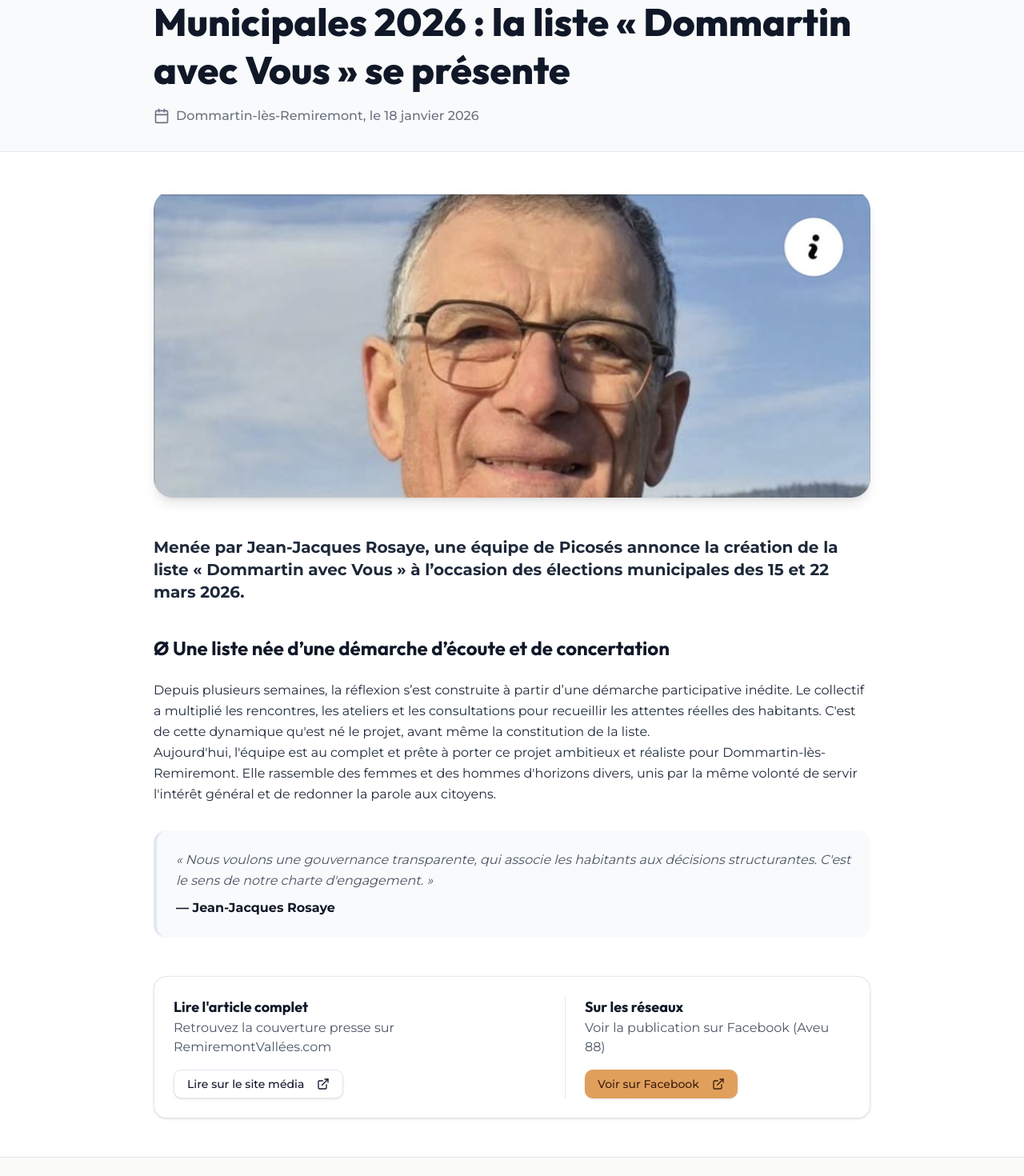
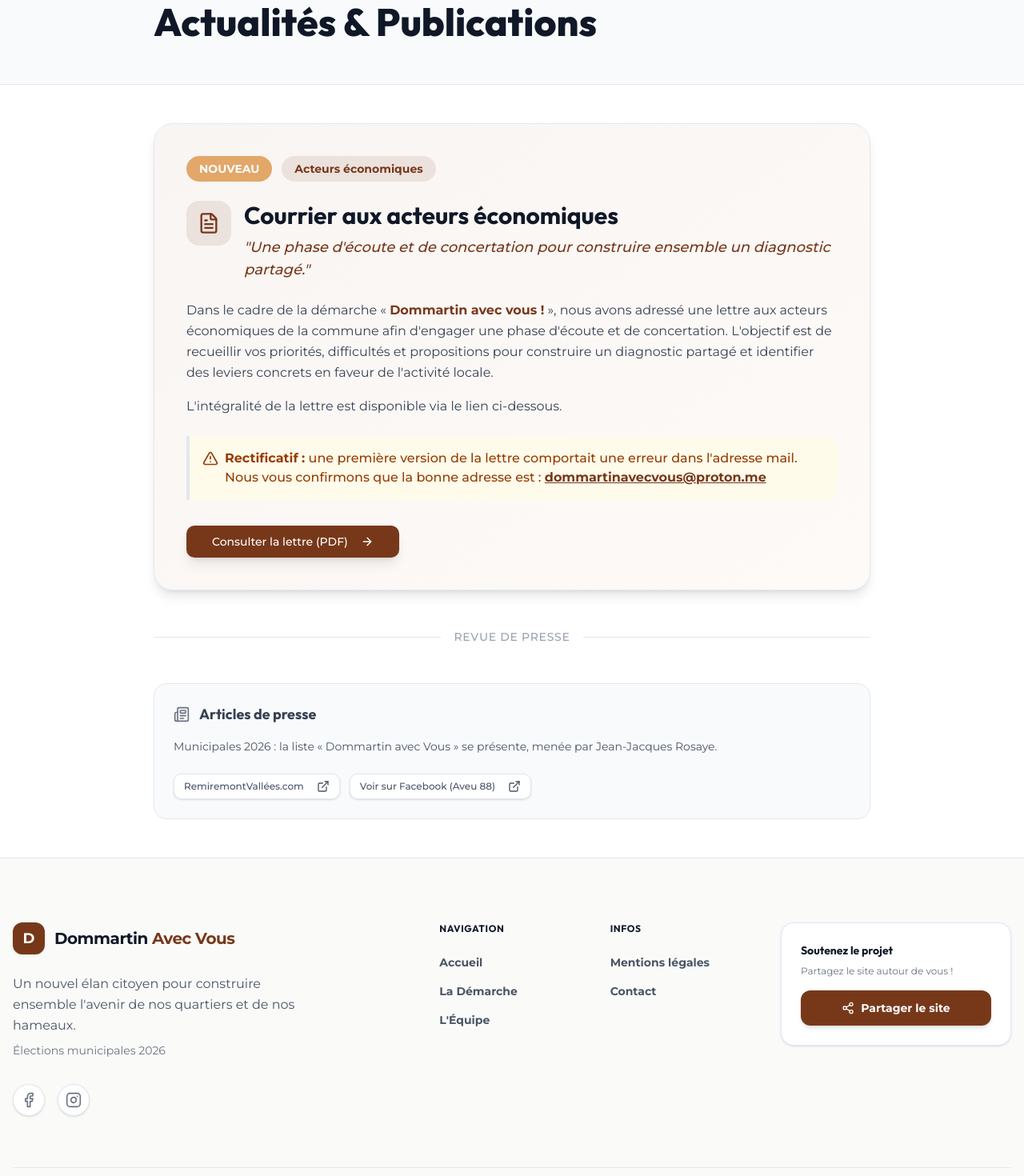
Before and after one commit to LenaGonzalezBreton/web_dommartin, a Next.js app: page /communique in a window 1280 px wide. Shown: the part 200-1670 px from the top of the page at 80% size. Built offline with nearby package versions, Linux system fonts and the light colour scheme.

Commit message:
Ajout courrier aux acteurs économiques - refonte page médias

```diff
--- a/app/communique/page.tsx
+++ b/app/communique/page.tsx
@@ -2,11 +2,11 @@ import { Metadata } from "next";
 import Image from "next/image";
 import Link from "next/link";
 import { Button } from "@/components/ui/button";
-import { ArrowLeft, Calendar, ExternalLink } from "lucide-react";
+import { ArrowLeft, ArrowRight, ExternalLink, AlertTriangle, FileText, Newspaper } from "lucide-react";
 
 export const metadata: Metadata = {
     title: "Dans les médias | Dommartin avec vous",
-    description: "Municipales 2026 : la liste « Dommartin avec Vous » se présente, menée par Jean-Jacques Rosaye.",
+    description: "Courrier aux acteurs économiques et couverture presse de la liste Dommartin avec Vous.",
 };
 
 export default function CommuniquePage() {
@@ -26,87 +26,104 @@ export default function CommuniquePage() {
                             DANS LES MÉDIAS
                         </span>
                         <h1 className="text-3xl md:text-5xl font-extrabold text-gray-900 font-heading leading-tight mb-4">
-                            Municipales 2026 : la liste « Dommartin avec Vous » se présente
+                            Actualités & Publications
                         </h1>
-                        <div className="flex items-center text-gray-500 font-medium">
-                            <Calendar className="w-5 h-5 mr-2" />
-                            Dommartin-lès-Remiremont, le 18 janvier 2026
-                        </div>
                     </div>
                 </div>
             </div>
 
             <div className="container mx-auto px-4 py-12">
-                <div className="max-w-4xl mx-auto">
+                <div className="max-w-4xl mx-auto space-y-12">
 
-                    {/* Visual from FB */}
-                    <div className="relative w-full aspect-video md:aspect-[21/9] bg-gray-100 rounded-3xl overflow-hidden shadow-lg mb-12">
-                        <Image
-                            src="/communique-2026.png"
-                            alt="Visuel du communiqué de presse"
-                            fill
-                            className="object-cover"
-                        />
+                    {/* SECTION PRINCIPALE: Courrier aux acteurs économiques */}
+                    <section className="bg-gradient-to-br from-primary/5 to-accent/5 p-8 md:p-10 rounded-3xl border border-primary/20 shadow-lg">
+                        <div className="flex items-center gap-3 mb-6">
+                            <span className="bg-accent text-white font-bold px-4 py-1.5 rounded-full text-sm animate-pulse">
+                                NOUVEAU
+                            </span>
+                            <span className="bg-primary/10 text-primary font-bold px-4 py-1.5 rounded-full text-sm">
+                                Acteurs économiques
+                            </span>
+                        </div>
+
+                        <div className="flex items-start gap-4 mb-6">
+                            <div className="bg-primary/10 w-14 h-14 rounded-2xl flex items-center justify-center shrink-0">
+                                <FileText className="w-7 h-7 text-primary" />
+                            </div>
+                            <div>
+                                <h2 className="text-2xl md:text-3xl font-bold text-gray-900 mb-2">
+                                    Courrier aux acteurs économiques
+                                </h2>
+                                <p className="text-lg text-primary font-medium italic">
+                                    "Une phase d'écoute et de concertation pour construire ensemble un diagnostic partagé."
+                                </p>
+                            </div>
+                        </div>
+
+                        <div className="space-y-4 text-gray-700 leading-relaxed mb-6">
+                            <p>
+                                Dans le cadre de la démarche « <strong className="text-primary">Dommartin avec vous !</strong> », nous avons adressé une lettre aux acteurs économiques de la commune afin d'engager une phase d'écoute et de concertation. L'objectif est de recueillir vos priorités, difficultés et propositions pour construire un diagnostic partagé et identifier des leviers concrets en faveur de l'activité locale.
+                            </p>
+                            <p>
+                                L'intégralité de la lettre est disponible via le lien ci-dessous.
+                            </p>
+                        </div>
+
+                        {/* Rectificatif */}
+                        <div className="bg-amber-50 border-l-4 border-amber-400 p-4 rounded-r-xl mb-8">
+                            <p className="text-amber-800 font-medium flex items-start gap-2">
+                                <AlertTriangle className="w-5 h-5 shrink-0 mt-0.5" />
+                                <span>
+                                    <strong>Rectificatif :</strong> une première version de la lettre comportait une erreur dans l'adresse mail. Nous vous confirmons que la bonne adresse est : <a href="mailto:dommartinavecvous@proton.me" className="text-primary underline font-bold">dommartinavecvous@proton.me</a>
+                                </span>
+                            </p>
+                        </div>
+
+                        <Button asChild size="lg" className="bg-primary hover:bg-primary/90 text-white shadow-lg">
+                            <a
+                                href="/Acteurs économiques.pdf"
+                                target="_blank"
+                                rel="noopener noreferrer"
+                            >
+                                Consulter la lettre (PDF)
+                                <ArrowRight className="ml-2 w-5 h-5" />
+                            </a>
+                        </Button>
+                    </section>
+
+                    {/* Séparateur */}
+                    <div className="flex items-center gap-4">
+                        <div className="flex-1 h-px bg-gray-200"></div>
+                        <span className="text-gray-400 font-medium text-sm uppercase tracking-wider">Revue de presse</span>
+                        <div className="flex-1 h-px bg-gray-200"></div>
                     </div>
 
-                    {/* Content */}
-                    <div className="prose prose-lg prose-headings:text-primary max-w-none text-gray-800 leading-relaxed">
-                        <p className="font-bold text-xl mb-8">
-                            Menée par Jean-Jacques Rosaye, une équipe de Picosés annonce la création de la liste « Dommartin avec Vous » à l’occasion des élections municipales des 15 et 22 mars 2026.
+                    {/* SECTION SECONDAIRE: Articles de presse (minimisée) */}
+                    <section className="bg-gray-50 p-6 rounded-2xl border border-gray-100">
+                        <div className="flex items-center gap-3 mb-4">
+                            <Newspaper className="w-5 h-5 text-gray-500" />
+                            <h3 className="text-lg font-bold text-gray-700">Articles de presse</h3>
+                        </div>
+
+                        <p className="text-gray-600 mb-6 text-sm">
+                            Municipales 2026 : la liste « Dommartin avec Vous » se présente, menée par Jean-Jacques Rosaye.
                         </p>
 
-                        <h3 className="text-2xl font-bold text-gray-900 mt-10 mb-6">Ø Une liste née d’une démarche d’écoute et de concertation</h3>
-
-                        <p>
-                            Depuis plusieurs semaines, la réflexion s’est construite à partir d’une démarche participative inédite.
-                            Le collectif a multiplié les rencontres, les ateliers et les consultations pour recueillir les attentes
-                            réelles des habitants. C'est de cette dynamique qu'est né le projet, avant même la constitution de la liste.
-                        </p>
-
-                        <p>
-                            Aujourd'hui, l'équipe est au complet et prête à porter ce projet ambitieux et réaliste pour Dommartin-lès-Remiremont.
-                            Elle rassemble des femmes et des hommes d'horizons divers, unis par la même volonté de servir l'intérêt général
-                            et de redonner la parole aux citoyens.
-                        </p>
-
-                        <div className="bg-gray-50 p-6 rounded-2xl border-l-4 border-accent my-8">
-                            <p className="italic text-gray-600 m-0">
-                                « Nous voulons une gouvernance transparente, qui associe les habitants aux décisions structurantes.
-                                C'est le sens de notre charte d'engagement. »
-                                <br />
-                                <span className="font-bold not-italic text-gray-900 mt-2 block">— Jean-Jacques Rosaye</span>
-                            </p>
-                        </div>
-                    </div>
-
-                    {/* External Link */}
-                    <div className="mt-12 flex flex-col md:flex-row gap-4 items-center justify-between bg-white p-6 rounded-2xl border border-gray-200 shadow-sm">
-                        <div className="space-y-4">
-                            <div>
-                                <h4 className="font-bold text-lg text-gray-900">Lire l'article complet</h4>
-                                <p className="text-gray-600">Retrouvez la couverture presse sur RemiremontVallées.com</p>
-                            </div>
-                            <Button asChild className="shrink-0 w-full md:w-auto" variant="outline">
+                        <div className="flex flex-col sm:flex-row gap-3">
+                            <Button asChild variant="outline" size="sm" className="text-gray-600 border-gray-300 hover:bg-gray-100">
                                 <Link href="https://remiremontvallees.com/2026/01/19/dommartin-les-remiremont-municipales-2026-la-liste-dommartin-avec-vous-se-presente-menee-par-jean-jacques-rosaye/" target="_blank" rel="noopener noreferrer">
-                                    Lire sur le site média
-                                    <ExternalLink className="ml-2 w-4 h-4" />
+                                    RemiremontVallées.com
+                                    <ExternalLink className="ml-2 w-3 h-3" />
+                                </Link>
+                            </Button>
+                            <Button asChild variant="outline" size="sm" className="text-gray-600 border-gray-300 hover:bg-gray-100">
+                                <Link href="https://www.facebook.com/share/1BsfkAgXqk/?mibextid=wwXIfr" target="_blank" rel="noopener noreferrer">
+                                    Voir sur Facebook (Aveu 88)
+                                    <ExternalLink className="ml-2 w-3 h-3" />
                                 </Link>
                             </Button>
                         </div>
-
-                        <div className="space-y-4 md:border-l md:pl-6 md:border-gray-100">
-                            <div>
-                                <h4 className="font-bold text-lg text-gray-900">Sur les réseaux</h4>
-                                <p className="text-gray-600">Voir la publication sur Facebook (Aveu 88)</p>
-                            </div>
-                            <Button asChild className="shrink-0 w-full md:w-auto" variant="secondary">
-                                <Link href="https://www.facebook.com/share/1BsfkAgXqk/?mibextid=wwXIfr" target="_blank" rel="noopener noreferrer">
-                                    Voir sur Facebook
-                                    <ExternalLink className="ml-2 w-4 h-4" />
-                                </Link>
-                            </Button>
-                        </div>
-                    </div>
+                    </section>
 
                 </div>
             </div>
--- a/app/page.tsx
+++ b/app/page.tsx
@@ -100,18 +100,28 @@ export default function Home() {
                                 </Button>
                             </div>
 
-                            {/* Carte 2: Communiqué */}
+                            {/* Carte 2: Actualités & Médias */}
                             <div className="bg-white p-6 md:p-8 rounded-3xl shadow-xl border border-gray-100 hover:shadow-2xl hover:-translate-y-1 transition-all duration-300 flex flex-col">
-                                <div className="bg-accent/10 w-16 h-16 rounded-2xl flex items-center justify-center mb-6">
-                                    <Newspaper className="w-8 h-8 text-accent" />
+                                <div className="flex items-start justify-between mb-6">
+                                    <div className="bg-accent/10 w-16 h-16 rounded-2xl flex items-center justify-center">
+                                        <FileText className="w-8 h-8 text-accent" />
+                                    </div>
+                                    <span className="bg-accent text-white text-xs font-bold px-2.5 py-1 rounded-full animate-pulse">Nouveau</span>
                                 </div>
-                                <h3 className="text-2xl font-bold text-gray-900 mb-4 font-heading">Dans les médias</h3>
-                                <p className="text-gray-600 mb-8 text-lg flex-grow">
-                                    <span className="font-semibold text-gray-800">Municipales 2026 :</span> la liste « Dommartin avec Vous » se présente.
-                                </p>
-                                <Button asChild className="w-full md:w-auto mt-auto" variant="outline" size="lg">
+                                <h3 className="text-2xl font-bold text-gray-900 mb-6 font-heading">Actualités</h3>
+                                <div className="text-gray-600 mb-8 flex-grow space-y-4">
+                                    <div className="bg-primary/5 p-4 rounded-xl border border-primary/10">
+                                        <p className="font-bold text-primary text-lg mb-1">Courrier aux acteurs économiques</p>
+                                        <p className="text-gray-600">Une démarche d'écoute et de concertation pour construire un diagnostic partagé de l'activité locale.</p>
+                                    </div>
+                                    <div className="flex items-center gap-2 text-gray-500">
+                                        <Newspaper className="w-4 h-4" />
+                                        <span>Retrouvez aussi notre revue de presse</span>
+                                    </div>
+                                </div>
+                                <Button asChild className="w-full md:w-auto mt-auto" size="lg">
                                     <Link href="/communique">
-                                        Lire les articles
+                                        Consulter
                                         <ArrowRight className="ml-2 w-4 h-4" />
                                     </Link>
                                 </Button>
```
Also changed, not shown: 1 other file (tests, documents, lock files or other folders).
